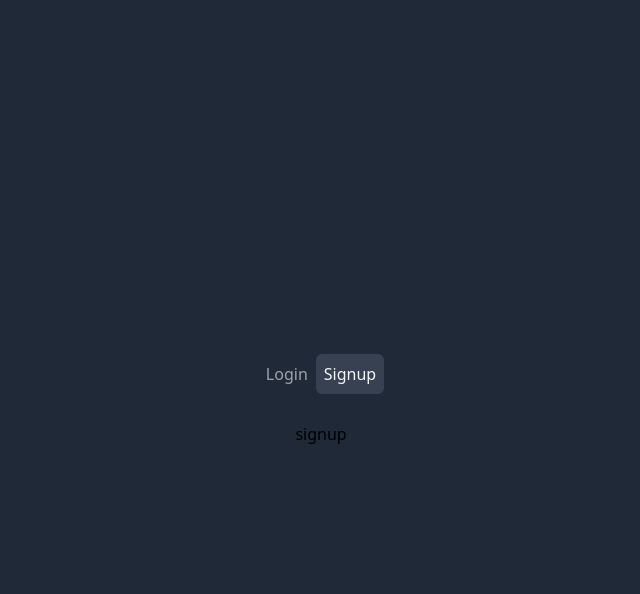
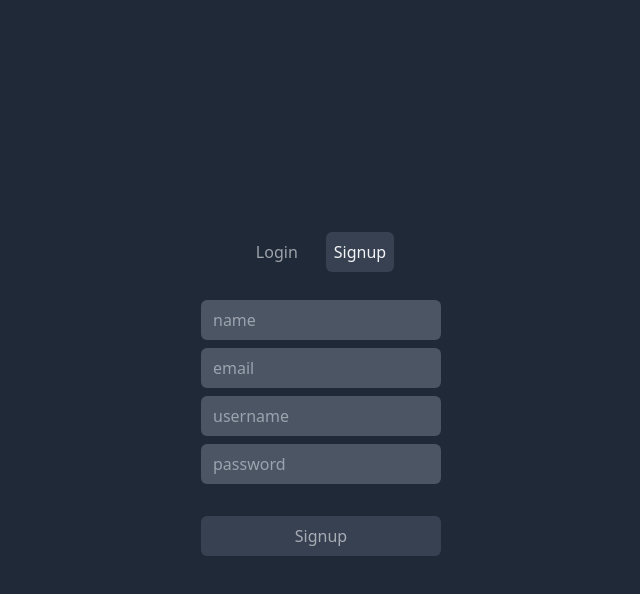
Before and after one commit to norbusonam/chatter, a React (Create React App) app in the folder frontend/: page / in a window 1280 px wide. Both pictures are taken after a click on the button "Signup". Shown: the top 594 px of the page, without its empty margins (319-959 px from the left). Built offline with nearby package versions, Linux system fonts and the light colour scheme; no server answers.

Commit message:
barebones auth

```diff
--- a/frontend/src/components/Auth.js
+++ b/frontend/src/components/Auth.js
@@ -15,7 +15,7 @@ export default function Auth({ setUser }) {
           Login
         </button>
         <button
-          className={`text-gray-100 hover:bg-gray-700 hover:text-opacity-80 transition-colors rounded-md p-2 text-left mb-1 ${!isLoginMode ? 'text-opacity-100 bg-gray-700' : 'text-opacity-60'}`}
+          className={`ml-5 text-gray-100 hover:bg-gray-700 hover:text-opacity-80 transition-colors rounded-md p-2 text-left mb-1 ${!isLoginMode ? 'text-opacity-100 bg-gray-700' : 'text-opacity-60'}`}
           onClick={() => setIsLoginMode(false)}
         >
           Signup
--- a/frontend/src/components/Login.js
+++ b/frontend/src/components/Login.js
@@ -7,12 +7,13 @@ export default function Login({ setUser }) {
   const [password, setPassword] = useState('');
   const [isLoginLoading, setIsLoginLoading] = useState(false);
 
-  const onLogin = () => {
+  const onLogin = (e) => {
+    e.preventDefault();
     setIsLoginLoading(true);
     login({ username, password })
       .then(res => {
-        localStorage.setItem('authToken', res.au)
-        setUser(res.user);
+        localStorage.setItem('authToken', 'Bearer ' + res.data.token)
+        setUser(res.data.token);
       })
       .catch(err => {
         console.log(err);
@@ -37,6 +38,7 @@ export default function Login({ setUser }) {
         <div className="pb-2 px-4">
           <input
             value={password}
+            type="password"
             placeholder="password"
             className={`w-60 px-3 h-10 bg-gray-600 text-gray-100 rounded-md outline-none`}
             onChange={(e) => setPassword(e.target.value)}>
@@ -46,8 +48,9 @@ export default function Login({ setUser }) {
         <div className="pb-2 px-4">
           <button
             type="submit"
+            className='w-60 text-gray-100 bg-gray-700 hover:bg-gray-900 hover:text-opacity-80 transition-colors rounded-md p-2 mb-1 text-opacity-60 text-center'
             disabled={isLoginLoading}>
-              Submit
+              Login
           </button>
         </div>
       </form>
--- a/frontend/src/components/Signup.js
+++ b/frontend/src/components/Signup.js
@@ -1,10 +1,79 @@
-import { useState } from "react";
+import { useState } from "react"
 import { signup } from "../../src/helpers/api";
 
 export default function Signup({ setUser }) {
+
+  const [name, setName] = useState('');
+  const [email, setEmail] = useState('');
+  const [username, setUsername] = useState('');
+  const [password, setPassword] = useState('');
+  const [isSignupLoading, setIsSignupLoading] = useState(false);
+
+  const onSignup = (e) => {
+    e.preventDefault();
+    setIsSignupLoading(true);
+    signup({ name, email, username, password })
+      .then(res => {
+        localStorage.setItem('authToken', 'Bearer ' + res.data.token);
+        setUser(res.data.user);
+      })
+      .catch(err => {
+        console.log(err);
+      })
+      .finally(() => {
+        setIsSignupLoading(false)
+      });
+  }
+
   return (
     <div>
-      signup
+      <form onSubmit={onSignup}>
+        <div className="pb-2 px-4">
+          <input
+            value={name}
+            type="name"
+            placeholder="name"
+            className={`w-60 px-3 h-10 bg-gray-600 text-gray-100 rounded-md outline-none`}
+            onChange={(e) => setName(e.target.value)}>
+          </input>
+        </div>
+        <div className="pb-2 px-4">
+          <input
+            value={email}
+            type="email"
+            placeholder="email"
+            className={`w-60 px-3 h-10 bg-gray-600 text-gray-100 rounded-md outline-none`}
+            onChange={(e) => setEmail(e.target.value)}>
+          </input>
+        </div>
+        <div className="pb-2 px-4">
+          <input
+            value={username}
+            type="text"
+            placeholder="username"
+            className={`w-60 px-3 h-10 bg-gray-600 text-gray-100 rounded-md outline-none`}
+            onChange={(e) => setUsername(e.target.value)}>
+          </input>
+        </div>
+        <div className="pb-2 px-4">
+          <input
+            value={password}
+            type="password"
+            placeholder="password"
+            className={`w-60 px-3 h-10 bg-gray-600 text-gray-100 rounded-md outline-none`}
+            onChange={(e) => setPassword(e.target.value)}>
+          </input>
+        </div>
+        <br />
+        <div className="pb-2 px-4">
+          <button
+            type="submit"
+            className='w-60 text-gray-100 bg-gray-700 hover:bg-gray-900 hover:text-opacity-80 transition-colors rounded-md p-2 mb-1 text-opacity-60 text-center'
+            disabled={isSignupLoading}>
+              Signup
+          </button>
+        </div>
+      </form>
     </div>
   )
 }
```
